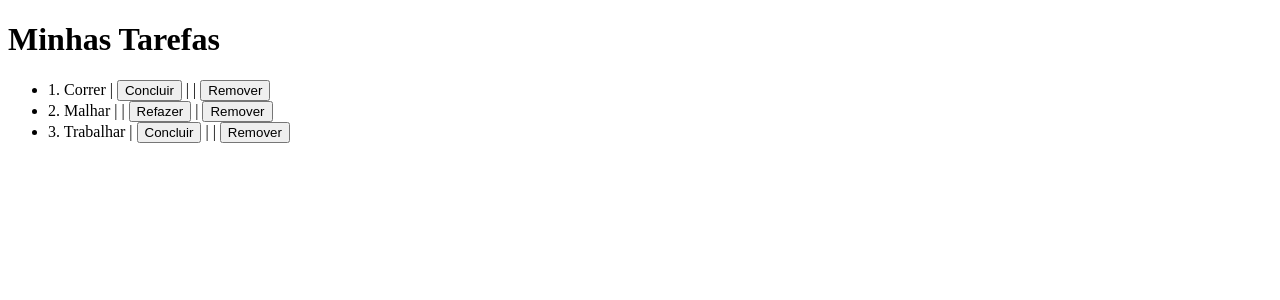
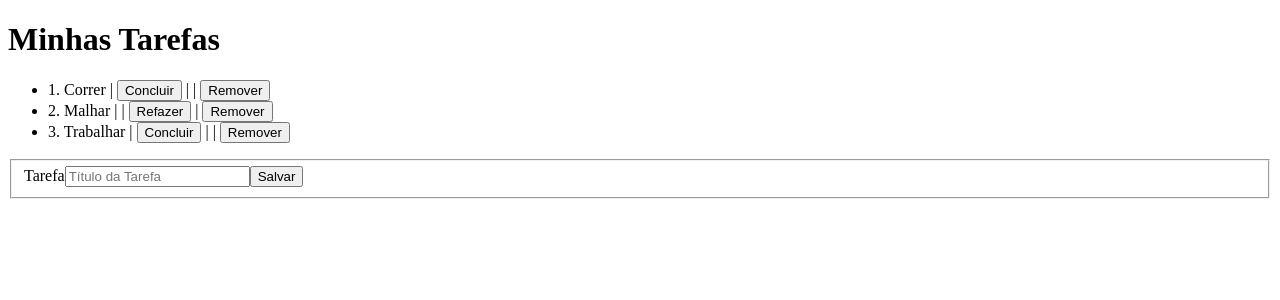
Before and after one commit to Viniciustes/Curso_Balta_7181_Angular_Professional_UiKit, an Angular app in the folder todo/: page / in a window 1280 px wide. Shown: the top 300 px of the page. Built offline with nearby package versions, Linux system fonts and the light colour scheme.

Commit message:
Aula 13 - Forms Básico

```diff
--- a/todo/src/app/app.component.html
+++ b/todo/src/app/app.component.html
@@ -8,3 +8,11 @@
         <button (click)="remove(todo)">Remover</button>
     </li>
 </ul>
+
+<form [formGroup]="form">
+    <fieldset>
+        <label>Tarefa</label>
+        <input type="text" placeholder="Título da Tarefa" maxlength="15" formControlName="title">
+        <button>Salvar</button>
+    </fieldset>
+</form>
--- a/todo/src/app/app.component.ts
+++ b/todo/src/app/app.component.ts
@@ -1,5 +1,6 @@
 import { Component } from '@angular/core';
 import { Todo } from 'src/models/todo.model';
+import { FormGroup, FormBuilder, Validators } from '@angular/forms';
 
 @Component({
   selector: 'app-root',
@@ -9,8 +10,17 @@
 export class AppComponent {
   public todos: Todo[] = [];
   public title = 'Minhas Tarefas';
+  public form: FormGroup;
 
-  constructor() {
+  constructor(private formBuilder: FormBuilder) {
+    this.form = this.formBuilder.group({
+      title: ['', Validators.compose([
+        Validators.minLength(3),
+        Validators.maxLength(15),
+        Validators.required
+      ])]
+    });
+
     this.todos.push(new Todo(1, 'Correr', false));
     this.todos.push(new Todo(2, 'Malhar', true));
     this.todos.push(new Todo(3, 'Trabalhar', false));
--- a/todo/src/app/app.module.ts
+++ b/todo/src/app/app.module.ts
@@ -1,5 +1,6 @@
 import { BrowserModule } from '@angular/platform-browser';
 import { NgModule } from '@angular/core';
+import { ReactiveFormsModule } from '@angular/forms';
 
 import { AppComponent } from './app.component';
 
@@ -8,7 +9,8 @@
     AppComponent
   ],
   imports: [
-    BrowserModule
+    BrowserModule,
+    ReactiveFormsModule
   ],
   providers: [],
   bootstrap: [AppComponent]
```
